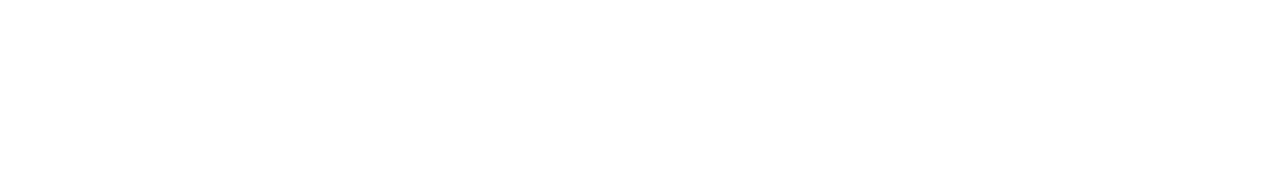
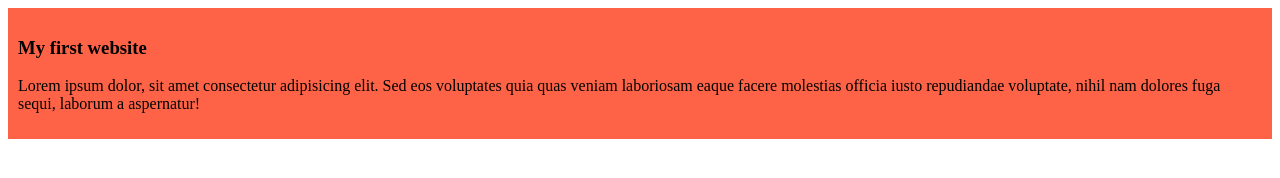
Before and after one commit to AhanafAtif40/my-simple-website, a plain HTML site: page index.html in a window 1280 px wide. Drawn offline with Linux system fonts and the light colour scheme.

Commit message:
added the first blog

```diff
--- a/index.html
+++ b/index.html
@@ -4,8 +4,12 @@
     <meta charset="UTF-8">
     <meta name="viewport" content="width=device-width, initial-scale=1.0">
     <title>My Simple Website</title>
+    <link rel="stylesheet" href="styles/blog.css">
 </head>
 <body>
-
+    <div>
+        <h3>My first website</h3>
+        <p>Lorem ipsum dolor, sit amet consectetur adipisicing elit. Sed eos voluptates quia quas veniam laboriosam eaque facere molestias officia iusto repudiandae voluptate, nihil nam dolores fuga sequi, laborum a aspernatur!</p>
+    </div>
 </body>
 </html>
--- /dev/null
+++ b/styles/blog.css
@@ -0,0 +1,4 @@
+div{
+    background-color: tomato;
+    padding: 10px;
+}
```
